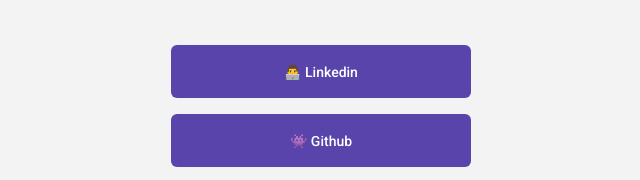
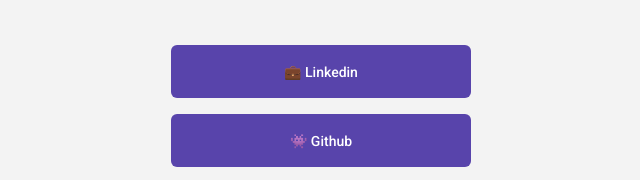
Before and after one commit to diegoizac/DILdaS, a plain HTML site: page index.html in a window 1280 px wide. Shown: the part 226-406 px from the top of the page, 319-959 px from the left. Drawn offline with Linux system fonts and the light colour scheme.

Commit message:
troca do icone do linkedin

```diff
--- a/index.html
+++ b/index.html
@@ -17,7 +17,7 @@
             <p class="username">@diegoizac</p>
             <ul>
                 <li><a href="https://www.linkedin.com/in/diegoizac"
-                       target="_blank">👨‍💻 Linkedin</a>
+                       target="_blank">💼 Linkedin</a>
                 </li>
                 <li><a href="https://www.github.com/diegoizac"
                        target="_blank">👾 Github</a>
```
